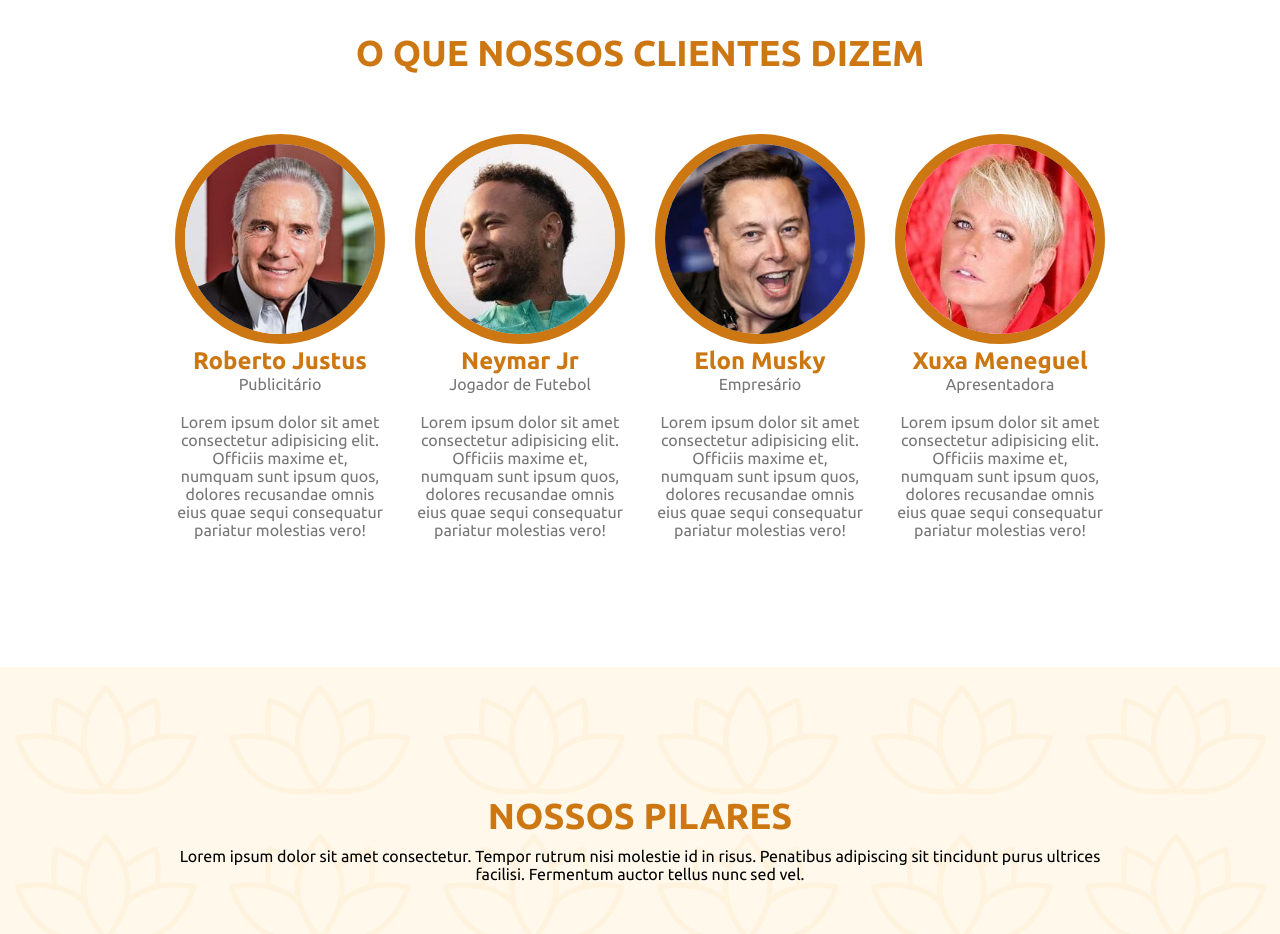
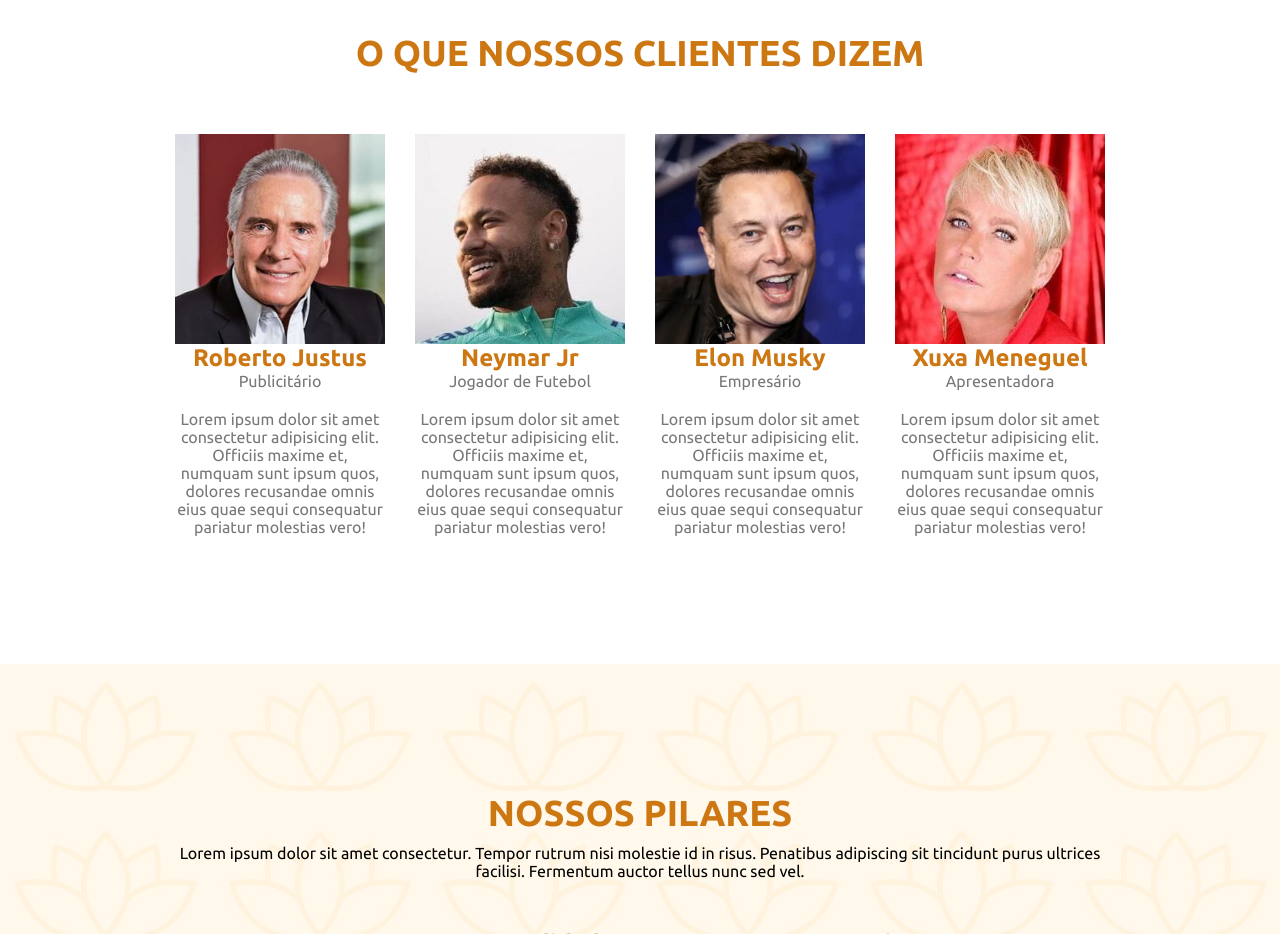
Before and after one commit to nantegastronomia/website, a Gatsby site: page / in a window 1280 px wide. Shown: the part 1260-2194 px from the top of the page. Built offline with nearby package versions, Linux system fonts and the light colour scheme; Gatsby itself is replaced by a stand-in of ours.

Commit message:
fix static imgs

```diff
--- a/src/ui/components/clientes/index.tsx
+++ b/src/ui/components/clientes/index.tsx
@@ -1,11 +1,8 @@
 import React from "react"
 import { H1 } from "ui/typo"
-import Justus from "./justus.jpg"
-import Musky from "./musky.jpg"
-import Neymar from "./neymar.jpg"
-import Xuxa from "./xuxa.jpg"
 
-import { Avatar, BoxCard, Card, Container, Job, Name, Testimony } from "./style"
+import { StaticImage } from "gatsby-plugin-image"
+import { BoxCard, Card, Container, Job, Name, Testimony } from "./style"
 
 const Clientes = () => {
 	return (
@@ -15,7 +12,11 @@
 			</H1>
 			<BoxCard>
 				<Card>
-					<Avatar src={Justus} alt='Cliente: Roberto Justus' />
+					<StaticImage
+						className='clientesImg'
+						src={"./justus.jpg"}
+						alt='Cliente: Roberto Justus'
+					/>
 
 					<Name>Roberto Justus</Name>
 					<Job>Publicitário</Job>
@@ -26,7 +27,11 @@
 					</Testimony>
 				</Card>
 				<Card>
-					<Avatar src={Neymar} alt='Cliente: Roberto Justus' />
+					<StaticImage
+						src={"./neymar.jpg"}
+						alt='Cliente: Roberto Justus'
+						className='clientesImg'
+					/>
 					<Name>Neymar Jr</Name>
 					<Job>Jogador de Futebol</Job>
 					<Testimony>
@@ -36,7 +41,11 @@
 					</Testimony>
 				</Card>
 				<Card>
-					<Avatar src={Musky} alt='Cliente: Elon Musky' />
+					<StaticImage
+						src={"./musky.jpg"}
+						alt='Cliente: Elon Musky'
+						className='clientesImg'
+					/>
 					<Name>Elon Musky</Name>
 					<Job>Empresário</Job>
 					<Testimony>
@@ -46,7 +55,11 @@
 					</Testimony>
 				</Card>
 				<Card>
-					<Avatar src={Xuxa} alt='Cliente: Xuxa' />
+					<StaticImage
+						src={"./xuxa.jpg"}
+						alt='Cliente: Xuxa'
+						className='clientesImg'
+					/>
 					<Name>Xuxa Meneguel</Name>
 					<Job>Apresentadora</Job>
 					<Testimony>
```
